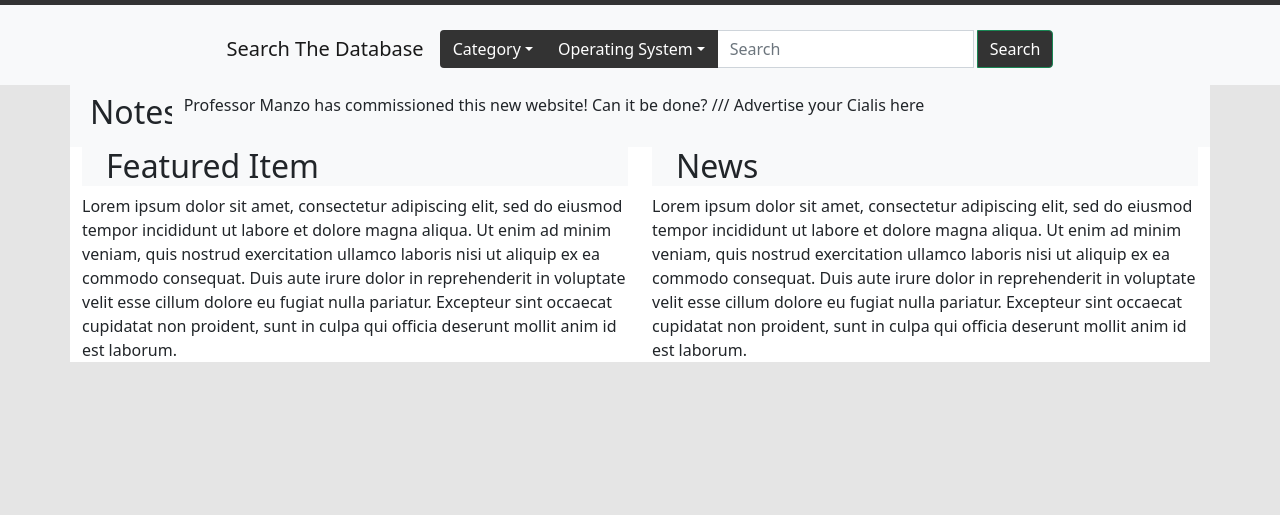
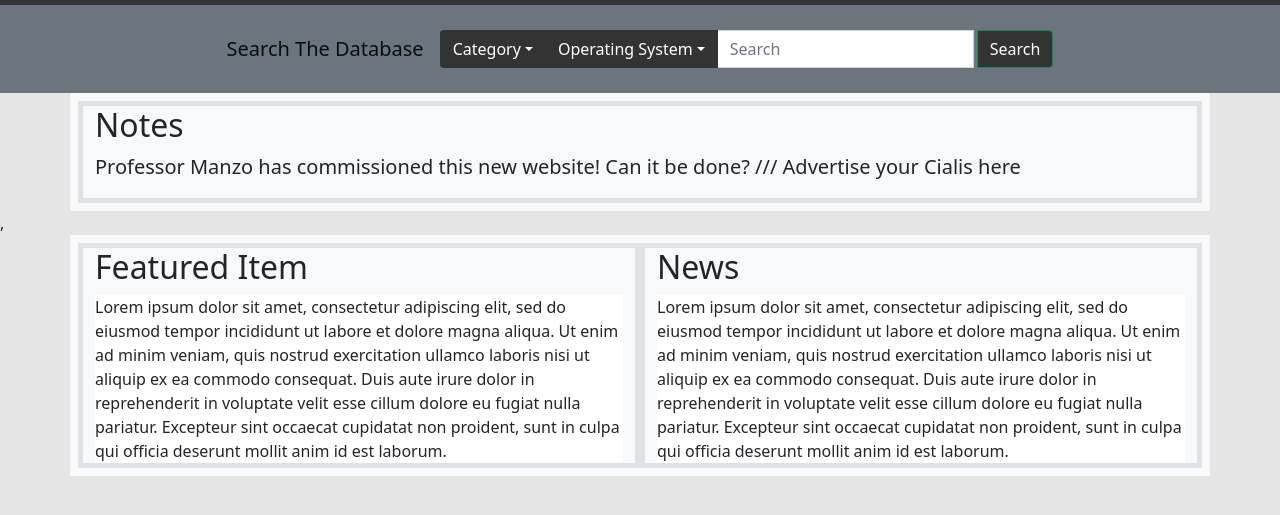
Before and after one commit to bdwofford/MaxObjectsDB, a website: page views/index.html in a window 1280 px wide. Shown: the part 65-580 px from the top of the page. Drawn offline with nearby package versions, Linux system fonts and the light colour scheme; files that its build step writes are made by us from their sources; files whose address does not match are found by name.

Commit message:
Index updates/fixes

```diff
--- a/views/index.html
+++ b/views/index.html
@@ -91,8 +91,8 @@
 -->
 
 <!--new Search Bar-->
-<nav class="navbar navbar-light bg-light pb-3 pt-4">
-    <div class="container d-sm-flex justify-content-center">
+<nav class="navbar navbar-light bg-secondary pb-4 pt-4">
+    <div class="container justify-content-center">
       <a class="navbar-brand">Search The Database</a>
       <form class="d-flex"><div class="input-group mm-1">
         <button id="myDropdown" class="btn dropdown-toggle" data-bs-toggle="dropdown"> Category</button>
@@ -139,16 +139,33 @@
     </div>
   </nav>
 
-<!--Notes, Feature, News-->
-<div class="container ">
-    <div class="row d-flex bg-light pr-2 p-2">
-        <div class="col-1 bg-light text-black h2">Notes</div>
-        <div class="col-auto bg-light">Professor Manzo has commissioned this new website! Can it be done? /// Advertise your Cialis here</div>
+<!--Notes-->
+<div class="container">
+
+    <div class="row row-cols-1 bg-light p-2">
+        <span class="border border-5">
+        <div class="col-auto bg-light text-black h2">Notes</div>
+        <div class="col-auto bg-light">
+            <p class="lead">
+                Professor Manzo has commissioned this new website! Can it be done? /// Advertise your Cialis here
+            </p>
+        </div>
+    </span>
     </div>
-    <div class="row">
-        <div class="col bg-white"><div class="container bg-light h2 justify-content-center">Featured Item</div>Lorem ipsum dolor sit amet, consectetur adipiscing elit, sed do eiusmod tempor incididunt ut labore et dolore magna aliqua. Ut enim ad minim veniam, quis nostrud exercitation ullamco laboris nisi ut aliquip ex ea commodo consequat. Duis aute irure dolor in reprehenderit in voluptate velit esse cillum dolore eu fugiat nulla pariatur. Excepteur sint occaecat cupidatat non proident, sunt in culpa qui officia deserunt mollit anim id est laborum.</div>
+</div>
 
-        <div class="col bg-white"><div class="container bg-light h2">News</div>Lorem ipsum dolor sit amet, consectetur adipiscing elit, sed do eiusmod tempor incididunt ut labore et dolore magna aliqua. Ut enim ad minim veniam, quis nostrud exercitation ullamco laboris nisi ut aliquip ex ea commodo consequat. Duis aute irure dolor in reprehenderit in voluptate velit esse cillum dolore eu fugiat nulla pariatur. Excepteur sint occaecat cupidatat non proident, sunt in culpa qui officia deserunt mollit anim id est laborum.</div>
+,<!--Feature, News-->
+<div class="container">
+    <div class="row row-cols-2 bg-light p-2">
+        <span class="border border-5">
+            <div class="col bg-light h2 order-1">Featured Item</div>
+            <div class="col bg-white order-3">Lorem ipsum dolor sit amet, consectetur adipiscing elit, sed do eiusmod tempor incididunt ut labore et dolore magna aliqua. Ut enim ad minim veniam, quis nostrud exercitation ullamco laboris nisi ut aliquip ex ea commodo consequat. Duis aute irure dolor in reprehenderit in voluptate velit esse cillum dolore eu fugiat nulla pariatur. Excepteur sint occaecat cupidatat non proident, sunt in culpa qui officia deserunt mollit anim id est laborum.</div>
+        </span>
+        <span class="border border-5">
+            <div class="col bg-light h2 order-2">News</div>
+            <div class="col bg-white order-4">Lorem ipsum dolor sit amet, consectetur adipiscing elit, sed do eiusmod tempor incididunt ut labore et dolore magna aliqua. Ut enim ad minim veniam, quis nostrud exercitation ullamco laboris nisi ut aliquip ex ea commodo consequat. Duis aute irure dolor in reprehenderit in voluptate velit esse cillum dolore eu fugiat nulla pariatur. Excepteur sint occaecat cupidatat non proident, sunt in culpa qui officia deserunt mollit anim id est laborum.</div>
+        </span>
+    </div>
 </div>
 
 <!--Bootstrap scripts-->
```
